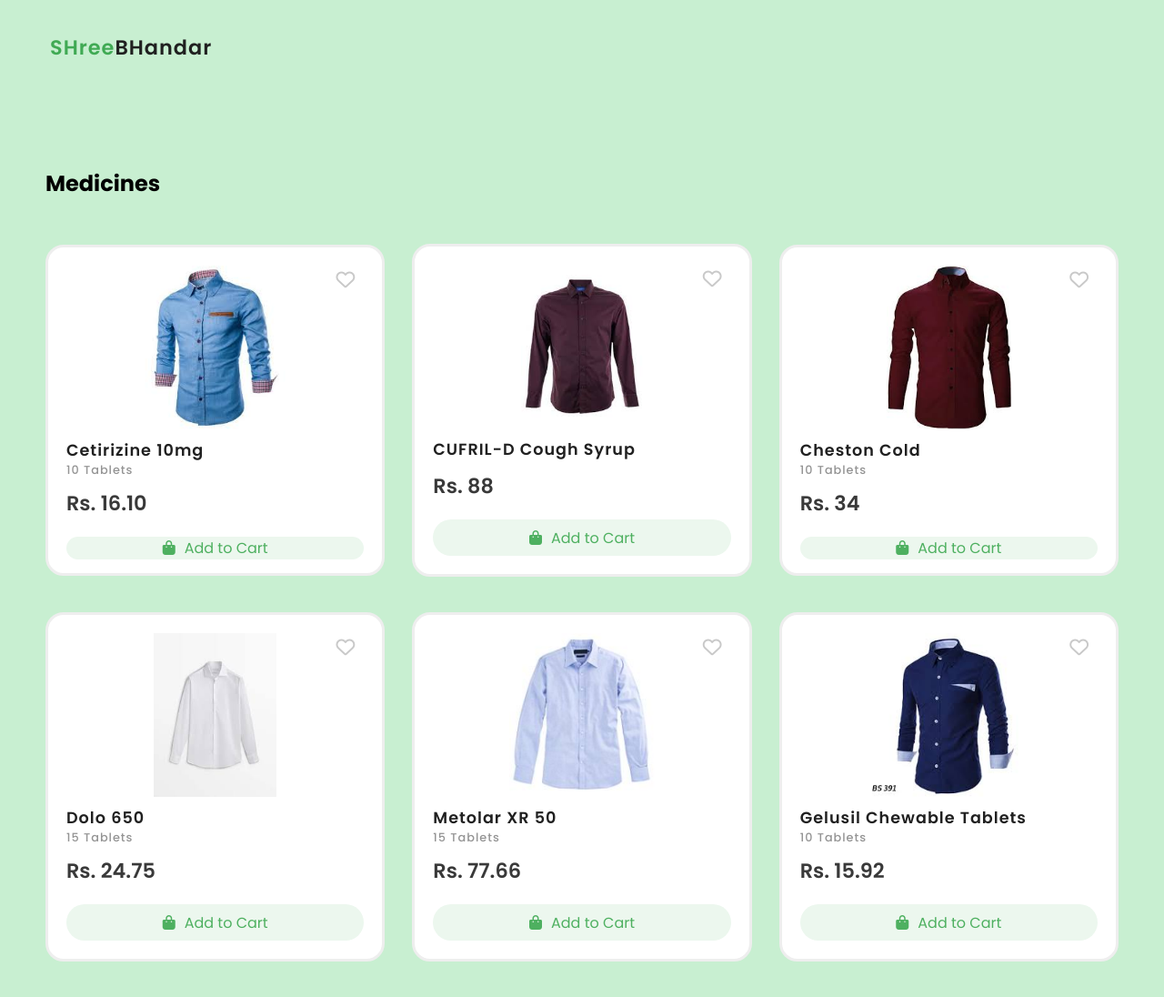
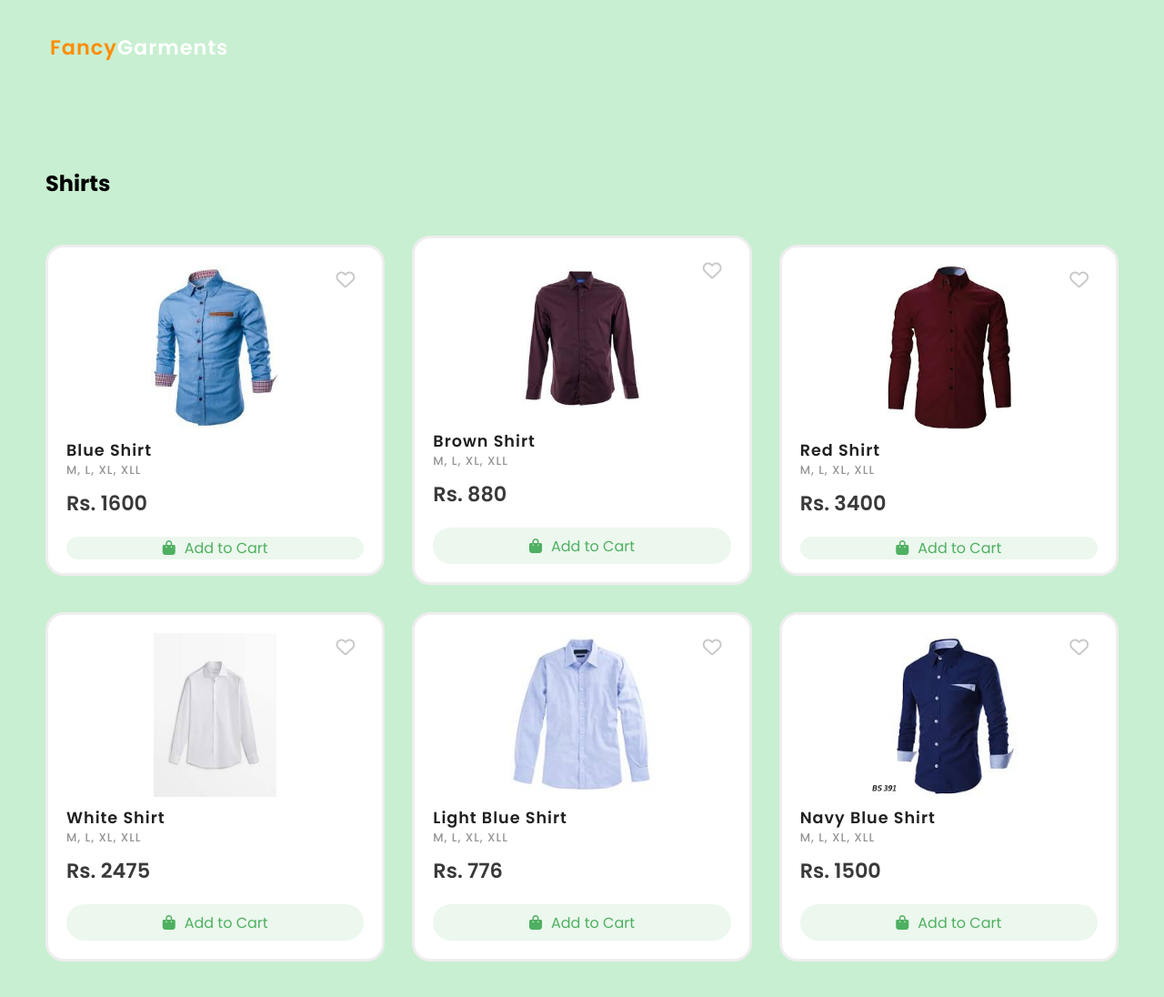
Before and after one commit to IshaanKhullar0007/Clothing-Website, a website: page Fancy-Garments/Medicine Category Page HTML.html in a window 1280 px wide. Shown: the whole page at 91% size. Drawn offline with Linux system fonts and the light colour scheme.

Commit message:
Update Medicine Category Page HTML.html

```diff
--- a/Fancy-Garments/Medicine Category Page HTML.html
+++ b/Fancy-Garments/Medicine Category Page HTML.html
@@ -4,7 +4,7 @@
 
     <title>
 
-        Medicines
+        Shirts
 
     </title>
 
@@ -16,25 +16,25 @@
 
     <body>
         <nav class="navigation">
-            <a href="Home Page HTML.html" class="logo" style="text-decoration: none;">
+            <a href="Home Page HTML.html" class="logo" style="text-decoration: none;color: white;">
 
-                <span style="color: #40aa54;">SHree</span>BHandar
+                <span style="color: rgb(255, 140, 0)">Fancy</span>Garments
 
             </a>
         </nav>
         <section id="popular-product">
             <!--heading----------->
             <div class="product-heading">
-                <h2 class = 'fruits-heading'>Medicines</h2>
+                <h2 class = 'fruits-heading'>Shirts</h2>
             </div>
             <!--box-container------>
             <div class="product-container">
                 <!--box---------->
                 <div class="product-box" style = "height: 95%;">
                     <img alt="Cetirizine" src="images\Cetirizine.jpg">
-                    <strong>Cetirizine 10mg</strong>
-                    <span class="quantity">10 Tablets</span>
-                    <span class="price">Rs. 16.10</span>
+                    <strong>Blue Shirt</strong>
+                    <span class="quantity">M, L, XL, XLL</span>
+                    <span class="price">Rs. 1600</span>
                     <!--cart-btn------->
                     <a href="Shopping Cart HTML.html" class="cart-btn" style = 'text-decoration: none;'>
                         <i class="fas fa-shopping-bag"></i> Add to Cart
@@ -47,9 +47,9 @@
                 <!--box---------->
                 <div class="product-box">
                     <img alt="CUFRIL-D Cough Syrup" src="images\CUFRIL-D cough syrup.jpg">
-                    <strong>CUFRIL-D Cough Syrup</strong>
-                    <span class="quantity"></span>
-                    <span class="price">Rs. 88</span>
+                    <strong>Brown Shirt</strong>
+                    <span class="quantity">M, L, XL, XLL</span>
+                    <span class="price">Rs. 880</span>
                     <!--cart-btn------->
                     <a href="Shopping Cart HTML.html" class="cart-btn" style = 'text-decoration: none;'>
                         <i class="fas fa-shopping-bag"></i> Add to Cart
@@ -62,9 +62,9 @@
                 <!--box---------->
                 <div class="product-box" style="height: 95%;">
                     <img alt="Cheston Cold" src="images\Cheston Cold.jpg">
-                    <strong>Cheston Cold </strong>
-                    <span class="quantity">10 Tablets</span>
-                    <span class="price">Rs. 34</span>
+                    <strong>Red Shirt</strong>
+                    <span class="quantity">M, L, XL, XLL</span>
+                    <span class="price">Rs. 3400</span>
                     <!--cart-btn------->
                     <a href="Shopping Cart HTML.html" class="cart-btn" style = 'text-decoration: none;'>
                         <i class="fas fa-shopping-bag"></i> Add to Cart
@@ -77,9 +77,9 @@
                 <!--box---------->
                 <div class="product-box">
                     <img alt="Dolo 650" src="images\Dolo.jpg">
-                    <strong>Dolo 650</strong>
-                    <span class="quantity">15 Tablets</span>
-                    <span class="price">Rs. 24.75</span>
+                    <strong>White Shirt</strong>
+                    <span class="quantity">M, L, XL, XLL</span>
+                    <span class="price">Rs. 2475</span>
                     <!--cart-btn------->
                     <a href="Shopping Cart HTML.html" class="cart-btn" style = 'text-decoration: none;'>
                         <i class="fas fa-shopping-bag"></i> Add to Cart
@@ -92,9 +92,9 @@
                 <!--box---------->
                 <div class="product-box">
                     <img alt="Metolar XR 50" src="images\Metolar XR 50.jpg">
-                    <strong>Metolar XR 50</strong>
-                    <span class="quantity">15 Tablets</span>
-                    <span class="price">Rs. 77.66</span>
+                    <strong>Light Blue Shirt</strong>
+                    <span class="quantity">M, L, XL, XLL</span>
+                    <span class="price">Rs. 776</span>
                     <!--cart-btn------->
                     <a href="Shopping Cart HTML.html" class="cart-btn" style = 'text-decoration: none;'>
                         <i class="fas fa-shopping-bag"></i> Add to Cart
@@ -107,9 +107,9 @@
                 <!--box---------->
                 <div class="product-box">
                     <img alt="Gelusil Tablets" src="images\Gelusil 1.jpg">
-                    <strong>Gelusil Chewable Tablets</strong>
-                    <span class="quantity">10 Tablets</span>
-                    <span class="price">Rs. 15.92</span>
+                    <strong>Navy Blue Shirt</strong>
+                    <span class="quantity">M, L, XL, XLL</span>
+                    <span class="price">Rs. 1500</span>
                     <!--cart-btn------->
                     <a href="Shopping Cart HTML.html" class="cart-btn" style = 'text-decoration: none;'>
                         <i class="fas fa-shopping-bag"></i> Add to Cart
```
